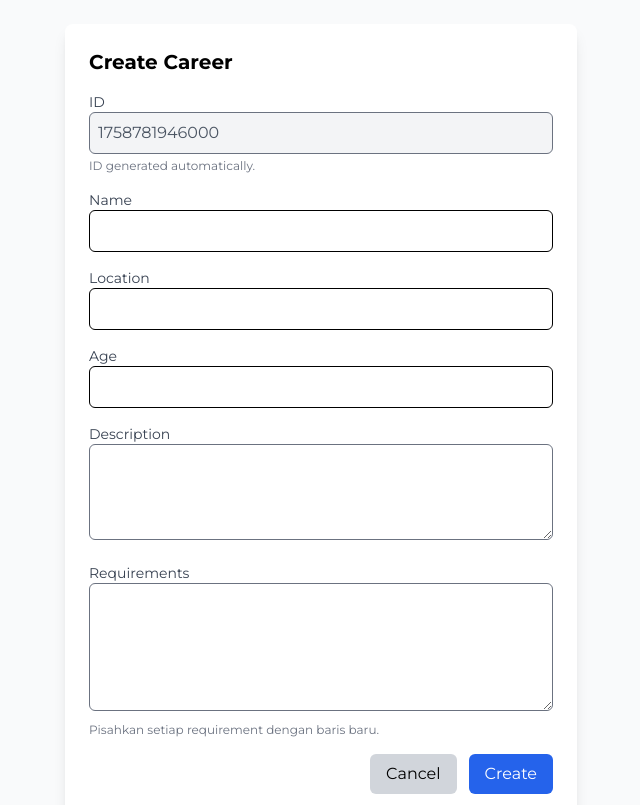
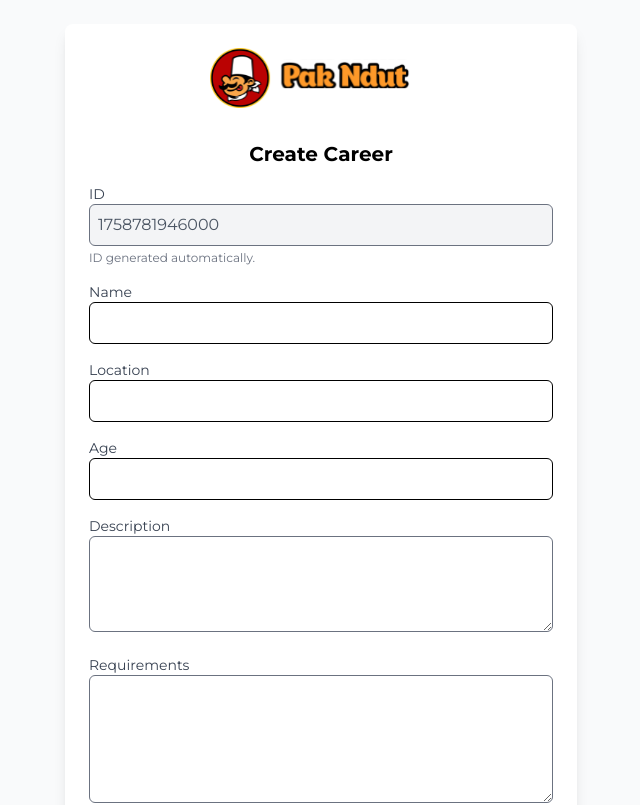
Before and after one commit to GilangAlfarizi/pak-ndut-official-website, a React (Vite) app: page /admin-careers/newcareer in a window 1280 px wide. Shown: the top 805 px of the page, without its empty margins (319-959 px from the left). Built offline with nearby package versions, Linux system fonts and the light colour scheme.

Commit message:
update dikit

```diff
--- a/src/pages/adminPage/career/CareerForm.jsx
+++ b/src/pages/adminPage/career/CareerForm.jsx
@@ -59,7 +59,16 @@ const CareerForm = () => {
         onSubmit={handleSubmit}
         className="bg-white shadow-lg rounded-lg p-6 w-full max-w-lg space-y-4"
       >
-        <h1 className="text-xl font-bold mb-4">
+        {/* ✅ Logo di atas Form */}
+        <div className="flex justify-center mb-8">
+          <img
+            src="/images/logo.svg" // 🔹 Ganti path logo sesuai lokasi file kamu
+            alt="Company Logo"
+            className="h-15 w-auto object-contain"
+          />
+        </div>
+
+        <h1 className="text-xl font-bold mb-4 text-center">
           {id ? "Edit Career" : "Create Career"}
         </h1>
 
```
